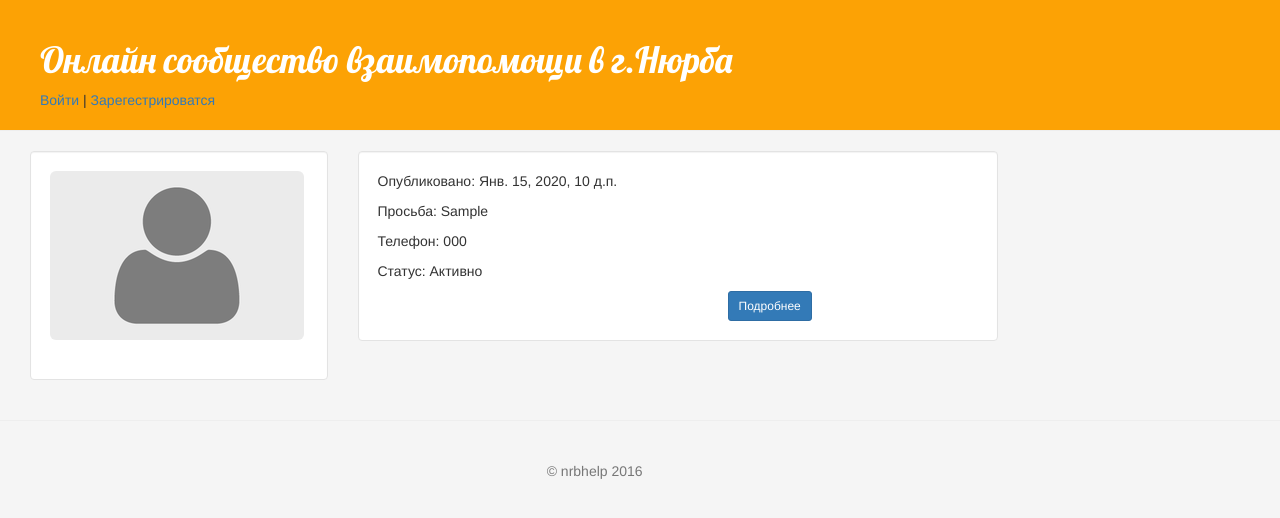
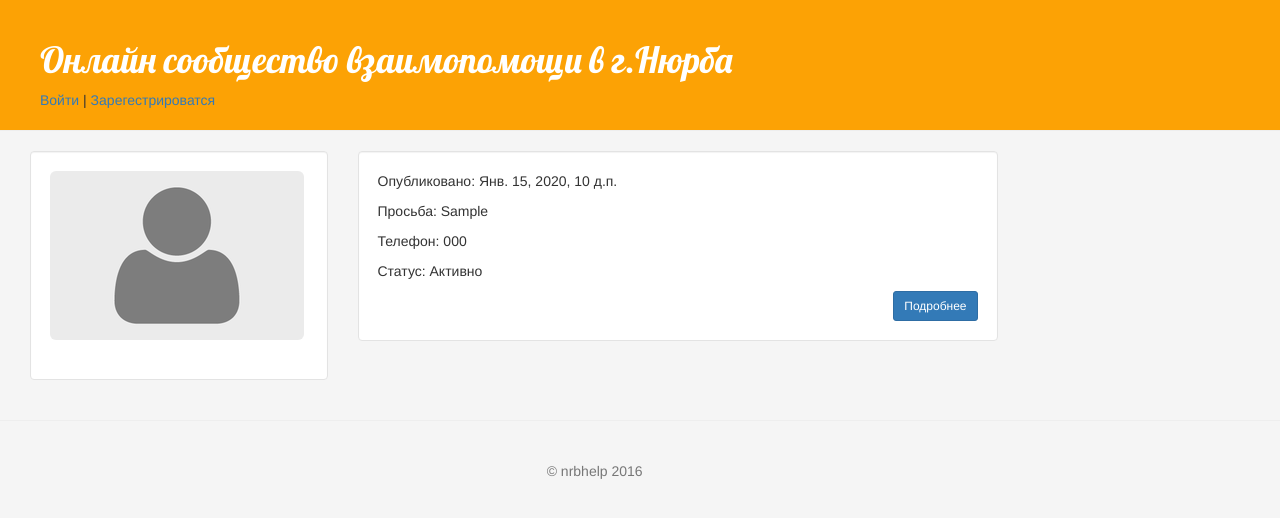
Before and after one commit to EgorovM/my-first-project, a Django app: page /profile/1/ in a window 1280 px wide. Shown: the top 518 px of the page. Run offline with Django 3.2, Linux system fonts and the light colour scheme; tables that the repository leaves empty hold one stand-in row (values such as "Sample post"); some libraries are stand-ins or nearby versions.

Commit message:
Изменена страница profile

```diff
--- a/help/templates/help/profile.html
+++ b/help/templates/help/profile.html
@@ -50,6 +50,12 @@
                     }
                     .profile_window{
                         margin-left:30px;
+                    }
+                    .buttons_right{
+                        text-align: right;
+                    }
+                    .buttons_left{
+                        text-align: left;
                     }
                 </style>
 
```
